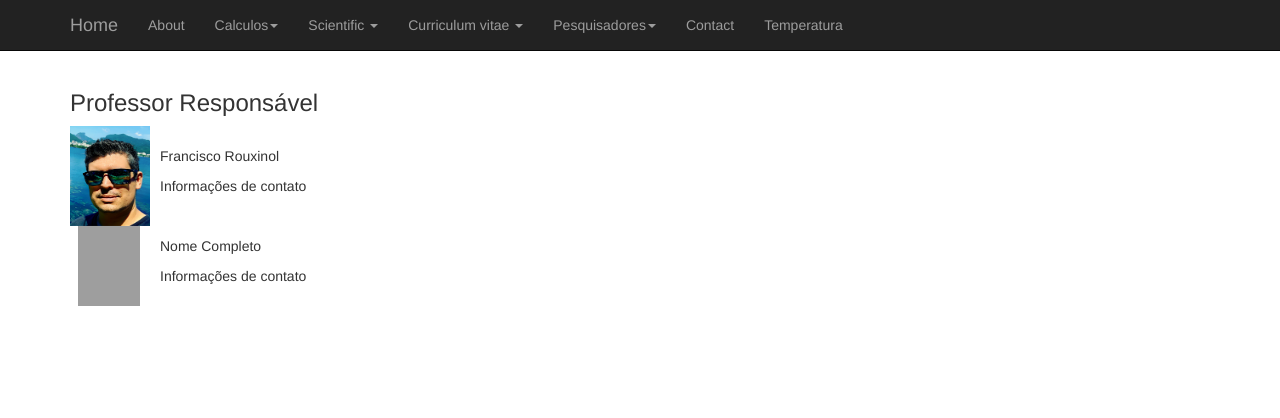
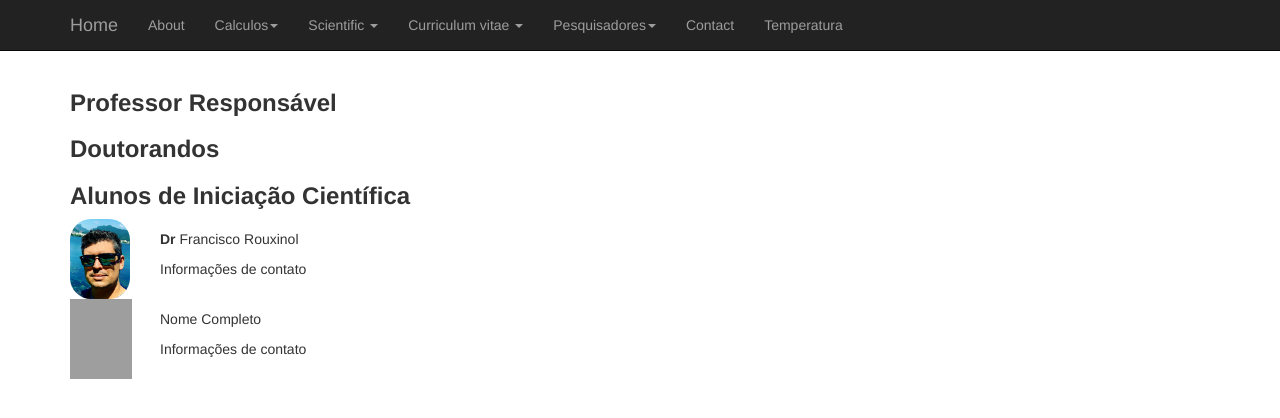
Before and after one commit to Rouxinol-Research-Lab/Rouxinol-Research-Lab.github.io, a Jekyll site: the page built from pesquisadores_atuais.html, in a window 1280 px wide. Shown: the top 418 px of the page. Built offline with Jekyll 4.4.1, drawn with Linux system fonts in a browser that asks for light colours; Markdown is read by kramdown in place of the engine named in the settings; grey boxes are pictures that could not be loaded.

Commit message:
tesing research page design

```diff
--- a/index.html
+++ b/index.html
@@ -215,7 +215,6 @@ layout: default
     <style class="darkreader darkreader--sync" media="screen"></style>
     <div id="media_image-3" class="sidebar-wrap widget_media_image">
         <h3 class="widget-title" style="text-align: center;" >Localização</h3>
-    </br>
         <a href="https://www.google.com/maps/place/Instituto+de+F%C3%ADsica+Gleb+Wataghin/@-22.8175763,-47.0671027,473m/data=!3m1!1e3!4m6!3m5!1s0x94c8c6ad69aa555d:0x845d62b6ec3963ca!8m2!3d-22.8174648!4d-47.0676629!16s%2Fg%2F121h82xd?entry=ttu&g_ep=EgoyMDI1MDcyMy4wIKXMDSoASAFQAw%3D%3D" target="_blank" rel="noopener" style="padding: 40px;">
             <img
                 width="350"
--- a/pesquisadores_atuais.html
+++ b/pesquisadores_atuais.html
@@ -1,26 +1,33 @@
 ---
 layout: default
 ---
-<h3 class="left-center mb15-1920 mt30-1920 color000">Professor Responsável</h3>
+<h3 class="left-center mb15-1920 mt30-1920 color000"><strong>Professor Responsável</strong></h3>
 
 <table style="width: 100%;" border="0">
     <tbody>
         <tr>
             <td width="90">
-                <a href="https://sites.ifi.unicamp.br/modelogrupo/files/2014/03/people.jpg">
-                    <img decoding="async" class="alignleft size-full wp-image-76" src="imagens/rouxinol-750x1021.png" alt="people" width="80" height="100" />
+                <a>
+                    <img decoding="async" class="alignleft size-full wp-image-76" src="imagens/rouxinol-750x1021.png" alt="people" width="60" height="80" style="border-radius: 21px;">
                 </a>
             </td>
             <td>
-                Francisco Rouxinol
+               <strong>Dr</strong> Francisco Rouxinol
                 <p></p>
                 <p>Informações de contato</p>
             </td>
         </tr>
+
+<h3 class="left-center mb15-1920 mt30-1920 color000"><strong>Doutorandos</strong></h3>
+<h3 class="left-center mb15-1920 mt30-1920 color000"><strong>Alunos de Iniciação Científica</strong></h3>
+
+
+
+
+
         <tr>
             <td>
-                &nbsp;
-                <a href="https://sites.ifi.unicamp.br/modelogrupo/files/2014/03/people.jpg">
+                <a >
                     <img decoding="async" class="alignleft size-full wp-image-76" src="https://sites.ifi.unicamp.br/modelogrupo/files/2014/03/people.jpg" alt="people" width="62" height="80" />
                 </a>
             </td>
```
